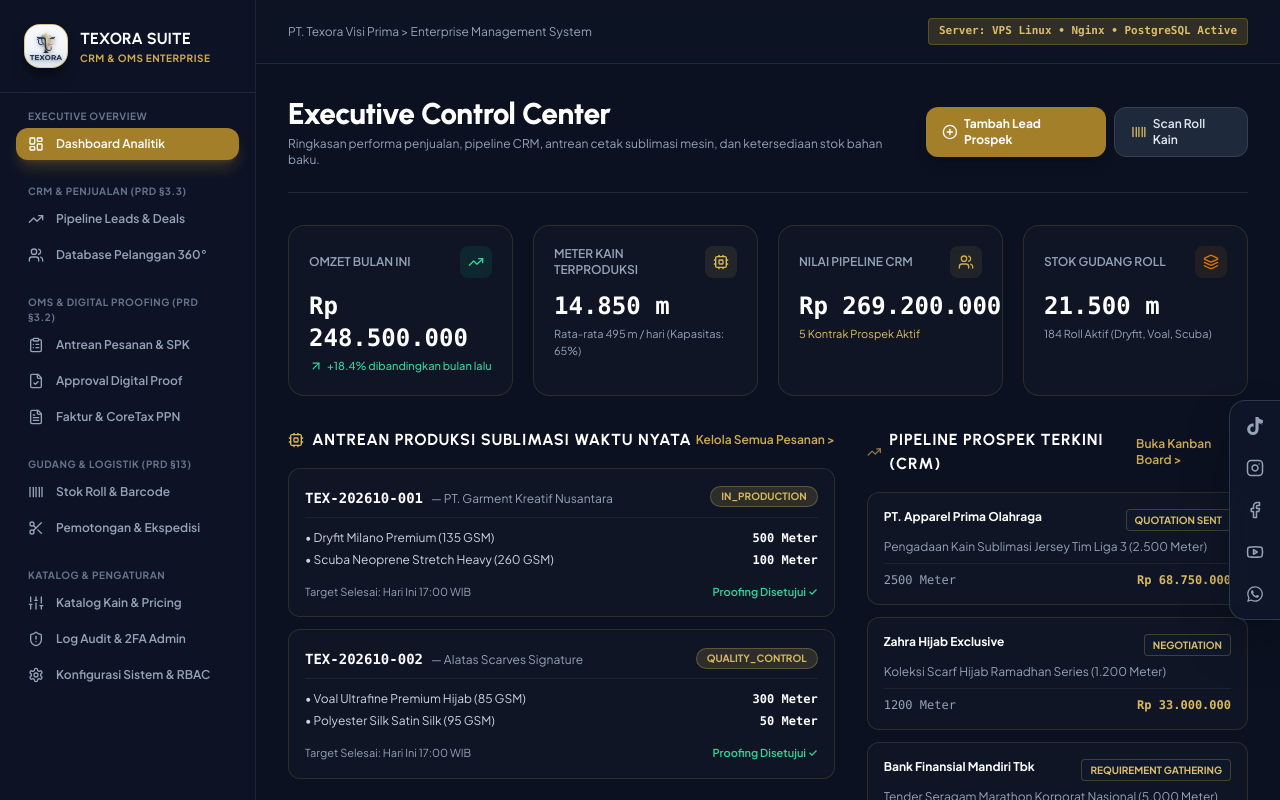
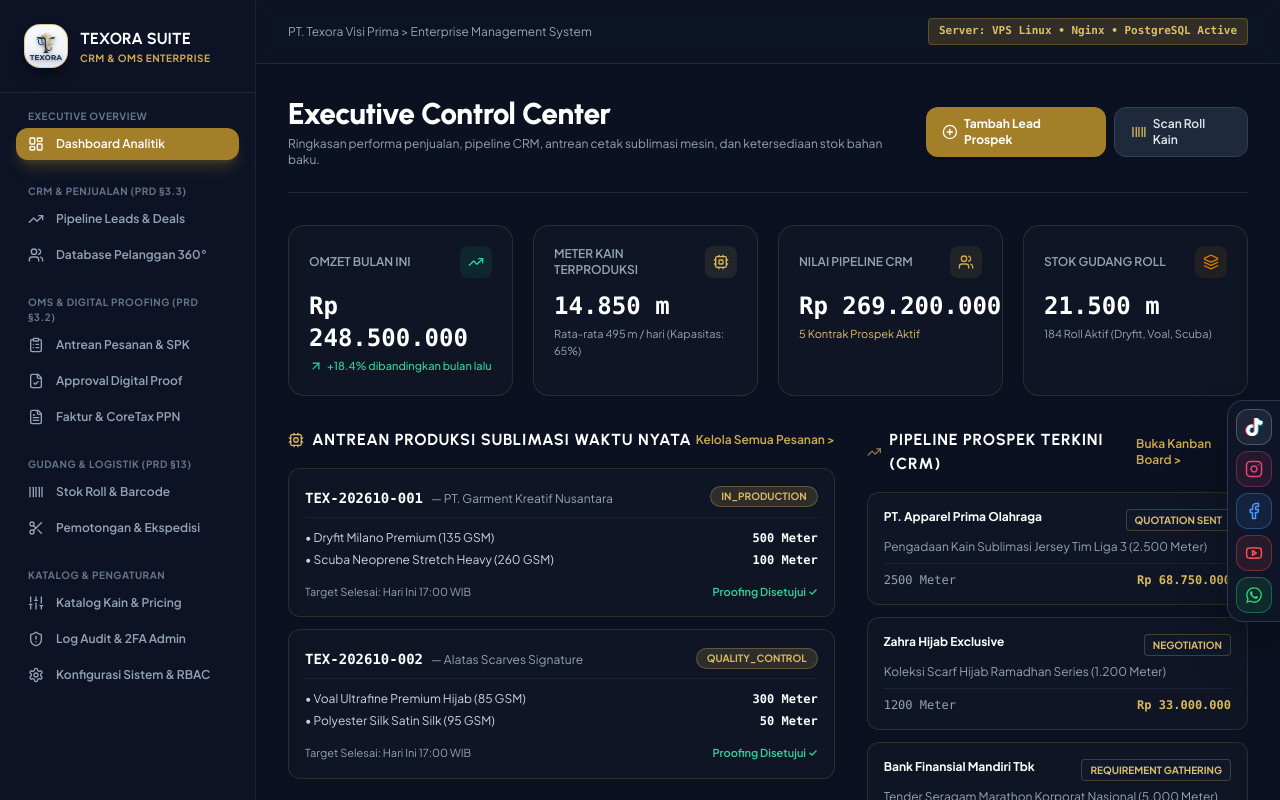
Before and after one commit to Solusiit-2025/texora-web, a Next.js app: page /portal/dashboard in a window 1280 px wide. Shown: the top 800 px of the page. Built offline with nearby package versions, Linux system fonts and the light colour scheme.

Commit message:
style: brand-colored modern social icons (footer + floating rail)

```diff
--- a/src/components/common/FloatingSocial.tsx
+++ b/src/components/common/FloatingSocial.tsx
@@ -2,12 +2,12 @@
 
 import { motion } from "framer-motion";
 import { SOCIAL_LINKS } from "@/config/social";
-import { SOCIAL_HOVER, SOCIAL_ICONS } from "./SocialLinks";
+import { SOCIAL_BRAND, SOCIAL_ICONS } from "./SocialLinks";
 
 /**
  * Floating social rail pinned to the right edge of the viewport.
  * Hidden on small screens (footer icons cover mobile); each item
- * expands to reveal its label on hover (desktop).
+ * is brand-colored and expands to reveal its label on hover (desktop).
  */
 export function FloatingSocial() {
   return (
@@ -15,11 +15,12 @@ export function FloatingSocial() {
       initial={{ x: 48, opacity: 0 }}
       animate={{ x: 0, opacity: 1 }}
       transition={{ delay: 0.6, duration: 0.45, ease: [0.22, 1, 0.36, 1] }}
-      className="hidden md:flex fixed right-0 top-1/2 -translate-y-1/2 z-40 flex-col gap-1 p-1.5 rounded-l-2xl bg-slate-900/90 border border-r-0 border-slate-700/80 shadow-2xl shadow-black/50 backdrop-blur-xl"
+      className="hidden md:flex fixed right-0 top-1/2 -translate-y-1/2 z-40 flex-col gap-1.5 p-2 rounded-l-2xl bg-slate-900/90 border border-r-0 border-slate-700/80 shadow-2xl shadow-black/50 backdrop-blur-xl"
       aria-label="Media sosial Texora"
     >
       {SOCIAL_LINKS.map((s) => {
         const Icon = SOCIAL_ICONS[s.id];
+        const brand = SOCIAL_BRAND[s.id];
         return (
           <a
             key={s.id}
@@ -28,10 +29,25 @@ export function FloatingSocial() {
             rel="noopener noreferrer"
             aria-label={s.label}
             title={s.label}
-            className={`group flex items-center gap-0 rounded-xl p-2.5 text-slate-400 transition-colors hover:bg-slate-800 ${SOCIAL_HOVER[s.id]}`}
+            style={{
+              color: brand.color,
+              backgroundColor: brand.bg,
+              borderColor: brand.border,
+              ["--sc" as string]: brand.glow,
+            }}
+            className="group flex items-center gap-0 rounded-xl border p-2 transition-all hover:shadow-[0_8px_24px_-6px_var(--sc)] hover:brightness-125"
           >
-            <Icon className="w-[18px] h-[18px] shrink-0" />
-            <span className="max-w-0 overflow-hidden whitespace-nowrap text-xs font-semibold transition-all duration-300 group-hover:max-w-[120px] group-hover:ml-2 group-hover:mr-1">
+            <span
+              className="flex shrink-0"
+              style={
+                brand.chromatic
+                  ? { filter: "drop-shadow(1px 0 0 #25F4EE) drop-shadow(-1px 0 0 #FE2C55)" }
+                  : undefined
+              }
+            >
+              <Icon className="w-[18px] h-[18px]" />
+            </span>
+            <span className="max-w-0 overflow-hidden whitespace-nowrap text-xs font-semibold text-slate-100 transition-all duration-300 group-hover:max-w-[140px] group-hover:ml-2 group-hover:mr-1">
               {s.label}
             </span>
           </a>
--- a/src/components/common/SocialLinks.tsx
+++ b/src/components/common/SocialLinks.tsx
@@ -33,12 +33,61 @@ export const SOCIAL_HOVER: Record<SocialLink["id"], string> = {
   whatsapp: "hover:border-emerald-500/60 hover:text-emerald-400",
 };
 
+export interface SocialBrand {
+  /** Icon color */
+  color: string;
+  /** Translucent tinted background */
+  bg: string;
+  /** Translucent tinted border */
+  border: string;
+  /** Glow color for hover shadow */
+  glow: string;
+  /** TikTok chromatic aberration effect (cyan/pink split) */
+  chromatic?: boolean;
+}
+
+/** Official-ish brand colors tuned for the dark UI. */
+export const SOCIAL_BRAND: Record<SocialLink["id"], SocialBrand> = {
+  tiktok: {
+    color: "#FFFFFF",
+    bg: "rgba(255,255,255,0.07)",
+    border: "rgba(255,255,255,0.22)",
+    glow: "rgba(37,244,238,0.35)",
+    chromatic: true,
+  },
+  instagram: {
+    color: "#F0426E",
+    bg: "rgba(240,66,110,0.10)",
+    border: "rgba(240,66,110,0.35)",
+    glow: "rgba(240,66,110,0.40)",
+  },
+  facebook: {
+    color: "#4C9AFF",
+    bg: "rgba(76,154,255,0.10)",
+    border: "rgba(76,154,255,0.35)",
+    glow: "rgba(76,154,255,0.40)",
+  },
+  youtube: {
+    color: "#FF4D4D",
+    bg: "rgba(255,77,77,0.10)",
+    border: "rgba(255,77,77,0.35)",
+    glow: "rgba(255,77,77,0.40)",
+  },
+  whatsapp: {
+    color: "#2EE06F",
+    bg: "rgba(46,224,111,0.10)",
+    border: "rgba(46,224,111,0.35)",
+    glow: "rgba(46,224,111,0.40)",
+  },
+};
+
 /** Social media icon buttons (TikTok, Instagram, Facebook, YouTube, WhatsApp). */
 export function SocialLinks() {
   return (
     <div className="flex items-center gap-2.5">
       {SOCIAL_LINKS.map((s) => {
         const Icon = SOCIAL_ICONS[s.id];
+        const brand = SOCIAL_BRAND[s.id];
         return (
           <a
             key={s.id}
@@ -47,9 +96,24 @@ export function SocialLinks() {
             rel="noopener noreferrer"
             aria-label={s.label}
             title={s.label}
-            className={`w-9 h-9 rounded-xl bg-slate-900 border border-slate-800 flex items-center justify-center text-slate-400 transition-all hover:-translate-y-0.5 ${SOCIAL_HOVER[s.id]}`}
+            style={{
+              color: brand.color,
+              backgroundColor: brand.bg,
+              borderColor: brand.border,
+              ["--sc" as string]: brand.glow,
+            }}
+            className="w-9 h-9 rounded-xl border flex items-center justify-center transition-all hover:-translate-y-0.5 hover:shadow-[0_8px_24px_-6px_var(--sc)] hover:brightness-125"
           >
-            <Icon className="w-4 h-4" />
+            <span
+              className="flex"
+              style={
+                brand.chromatic
+                  ? { filter: "drop-shadow(1px 0 0 #25F4EE) drop-shadow(-1px 0 0 #FE2C55)" }
+                  : undefined
+              }
+            >
+              <Icon className="w-4 h-4" />
+            </span>
           </a>
         );
       })}
```
